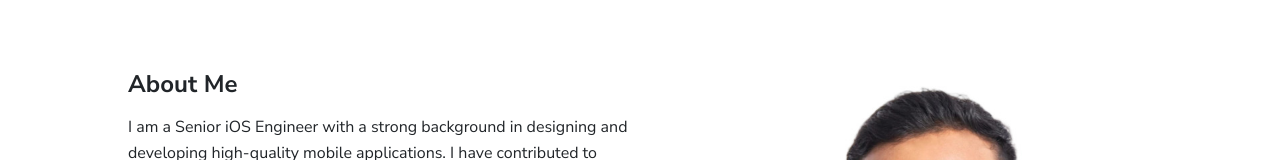
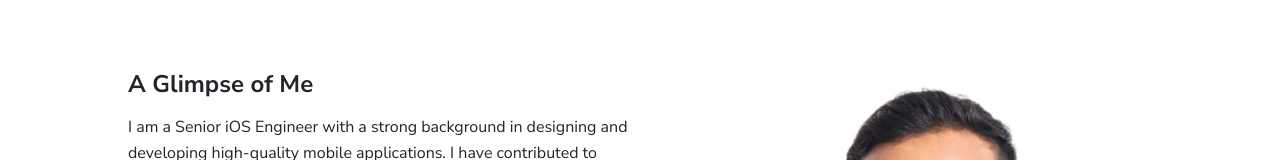
Before and after one commit to rizosamuel/rizosamuel.github.io, a plain HTML site: page index.html in a window 1280 px wide. Shown: the part 764-924 px from the top of the page. Drawn offline with Linux system fonts and the light colour scheme.

Commit message:
content update

```diff
--- a/index.html
+++ b/index.html
@@ -99,7 +99,7 @@
         <div class="container-narrow">
           <div class="row">
             <div class="col-md-6">
-              <h2 class="h4 my-2">About Me</h2>
+              <h2 class="h4 my-2">A Glimpse of Me</h2>
               <p style="padding-bottom: 20px;">I am a Senior iOS Engineer with a strong background in designing and developing high-quality mobile
                 applications. I have contributed to impactful projects, including enhancing user authentication and
                 onboarding experiences in the PayPal consumer app. Passionate about clean, maintainable code and
```
